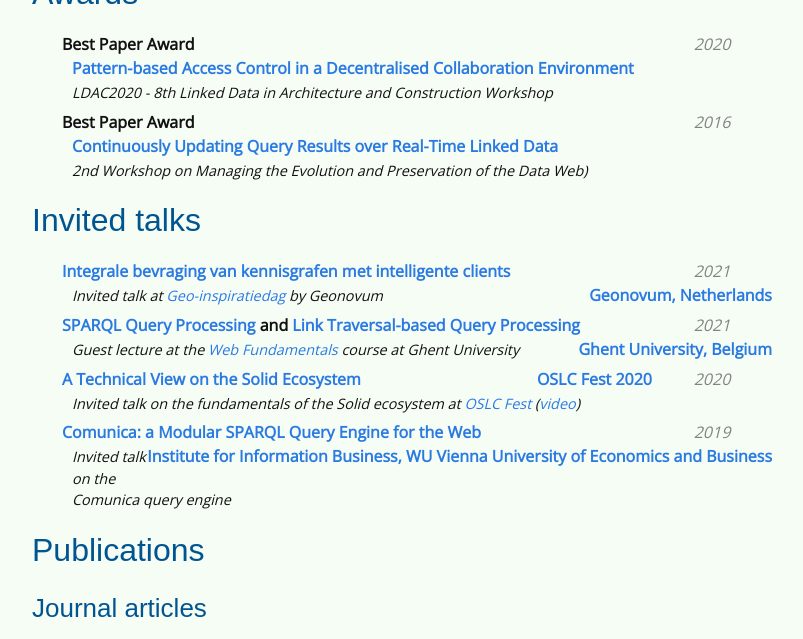
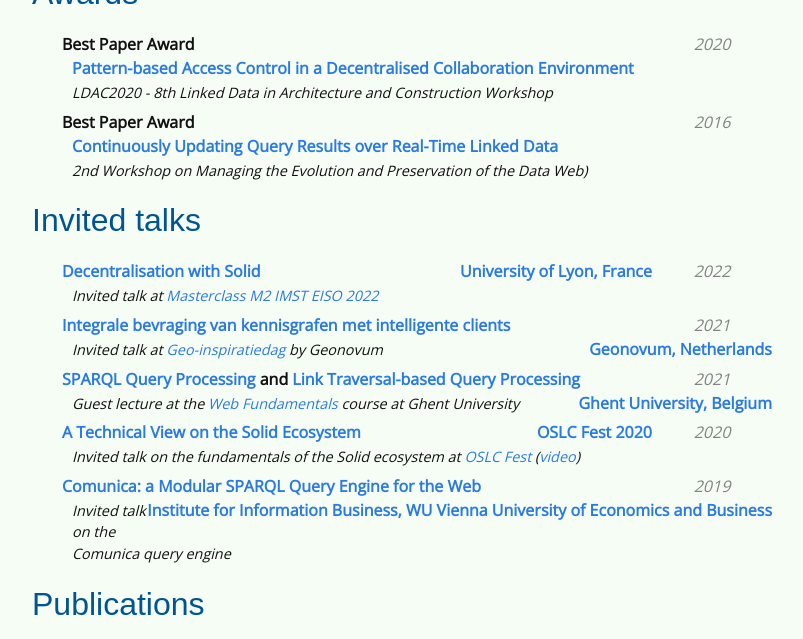
Before and after one commit to rubensworks/rubensworks.net, a Jekyll site: the page built from cv.md, in a window 1280 px wide and 900 px high, scrolled down 2408 px, cut to the strip 0-639 px from the top of the window. Shown: the whole strip, without its empty margins (238-1041 px from the left). Built offline with Jekyll 4.4.1, drawn with Linux system fonts in a browser that asks for light colours; some web fonts are replaced.

Commit message:
Add Masterclass M2 IMST EISO 2022 to CV

```diff
--- a/cv.md
+++ b/cv.md
@@ -241,6 +241,12 @@
 
 <ul class="cv-listing">
 {% include cv-listing.html
+    subject="[Decentralisation with Solid](https://www.rubensworks.net/raw/slides/2022/eiso-solid/)"
+    date="2022"
+    location="University of Lyon, France"
+    description="Invited talk at [Masterclass M2 IMST EISO 2022](https://offre-de-formations.univ-lyon1.fr/mention-72/information-et-mediation-scientifique-et-technique.html)"
+%}
+{% include cv-listing.html
     subject="[Integrale bevraging van kennisgrafen met intelligente clients](https://www.rubensworks.net/raw/slides/2021/geonovum-inspiratiedag/)"
     date="2021"
     location="Geonovum, Netherlands"
```
